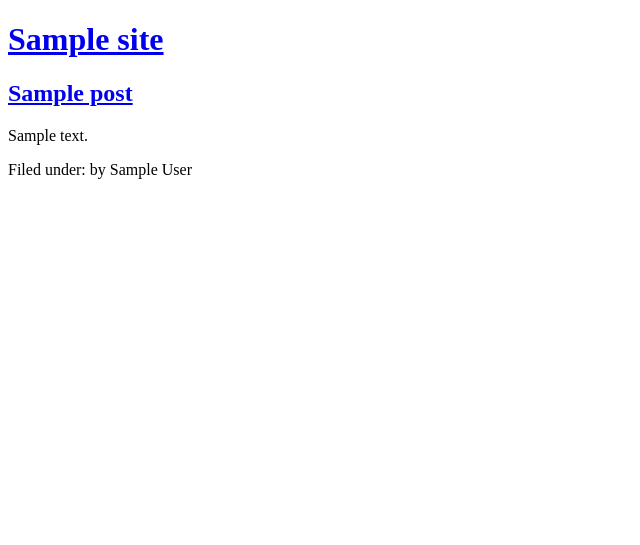
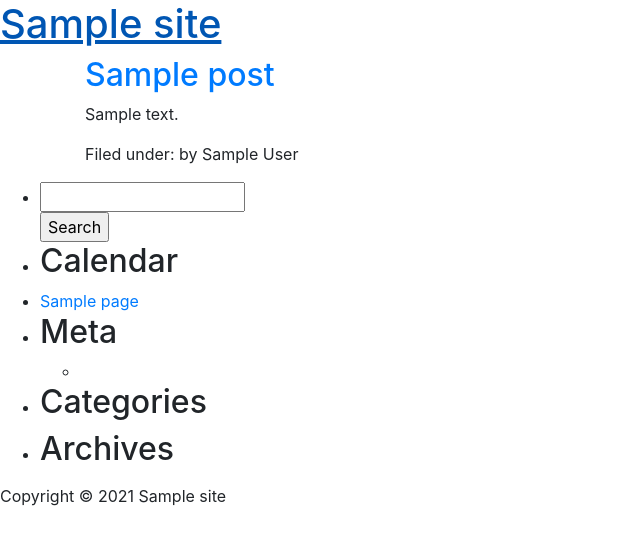
Before and after one commit to PIRANHACHAN/tutorial, a WordPress theme: template index.php in a window 1280 px wide. Shown: the top 545 px of the page, without its empty margins (0-640 px from the left). Run offline with PHP 8.4 and a stand-in for WordPress, Linux system fonts and the light colour scheme; the site name, menu and one post (Sample post) are stand-ins, and other content is empty.

Commit message:
侧边栏、底部完成，激活widget/menus功能

```diff
--- /dev/null
+++ b/functions.php
@@ -0,0 +1,26 @@
+ <?php
+/*   if (!isset($content_width))
+    $content_width = 800;
+  if (!function_exists('tutorial_setup')) :
+    function tutorial_setup()
+    {
+      load_theme_textdomain('tutorial', get_template_directory() . '/languages');
+
+      add_theme_support('automatic-feed-links');
+
+      add_theme_support('post-thumbnails');
+
+      register_nav_menus(array(
+        'primary'   => __('Primary Menu', 'tutorial'),
+        'secondary' => __('Secondary Menu', 'tutorial')
+      ));
+
+      add_theme_support('post-formats', array('aside', 'gallery', 'quote', 'image', 'video'));
+
+      register_sidebar();
+    }
+  endif;
+  add_action('after_setup_theme', 'tutorial_setup'); */
+  if ( function_exists('register_sidebar') )
+  register_sidebar();
+?>
--- a/index.php
+++ b/index.php
@@ -9,7 +9,7 @@
     />
     <meta name="generator" content="WordPress <?php bloginfo('version'); ?>" />
 
-    <title><?php bloginfo('name'); ?><?php wp_title(); ?></title>
+    <title><?php bloginfo('name'); ?> <?php wp_title(); ?></title>
 
     <link
       rel="stylesheet"
@@ -41,6 +41,8 @@
 
     <link rel="pingback" href="<?php bloginfo('pingback_url'); ?>" />
 
+    <link rel="stylesheet" href="https://cdn.jsdelivr.net/npm/bootstrap@4.5.3/dist/css/bootstrap.min.css" integrity="sha384-TX8t27EcRE3e/ihU7zmQxVncDAy5uIKz4rEkgIXeMed4M0jlfIDPvg6uqKI2xXr2" crossorigin="anonymous">
+
     <?php wp_get_archives('type=monthly&format=link'); ?>
 
     <?php //comments_popup_script(); // off by default
@@ -48,42 +50,120 @@
 
     <?php wp_head(); ?>
   </head>
+
   <body>
+    <!-- 页头 -->
     <div class="header">
       <h1>
-        <a href="<?php bloginfo('url') ?>"><?php bloginfo('name'); ?></a>
+        <!-- 站点链接，站点标题 -->
+        <a href="<?php bloginfo('url') ?>">
+          <?php bloginfo('name'); ?>
+        </a>
       </h1>
+      <!-- 站点描述 -->
       <?php bloginfo('description') ?>
     </div>
+    <!-- 主体 -->
     <div class="container">
-      <?php if(have_posts()): ?><?php while(have_posts()):the_post(); ?>
+      <!-- 循环开始 -->
+      <!-- 如果有文章，按给定格式，循环输出 -->
+      <?php if(have_posts()): ?>
+      <?php while(have_posts()):the_post(); ?>
+      <!-- 文章块 -->
       <div class="post" id="post-<?php the_ID(); ?>">
+        <!-- 文章标题，文章链接 -->
         <h2>
-          <a href="<?php the_permalink(); ?>" title="<?php the_title(); ?>"
-            ><?php the_title(); ?></a
-          >
+          <a href="<?php the_permalink(); ?>" title="<?php the_title(); ?>">
+            <?php the_title(); ?>
+          </a>
         </h2>
+        <!-- 文章内容 -->
         <div class="entry">
           <?php the_content(); ?>
+          <!-- 文章元数据 -->
           <p class="postmetadata">
+            <!-- 输出冒号 -->
             <?php _e('Filed under&#58;'); ?>
+            <!-- 分类 -->
             <?php the_category(', ') ?>
             <?php _e('by'); ?>
-            <?php  the_author(); ?><br />
+            <!-- 作者 -->
+            <?php the_author(); ?><br />
+            <!-- 评论 -->
             <?php comments_popup_link('No Comments &#187;', '1 Comment &#187;', '% Comments &#187;'); ?>
+            <!-- 编辑，登录可见 -->
             <?php edit_post_link('Edit', ' &#124; ', ''); ?>
           </p>
         </div>
       </div>
       <?php endwhile; ?>
+      <!-- 结束循环 -->
+      <!-- 分页导航 -->
       <div class="navagation">
+        <!-- 中间，上一页，下一页 -->
         <?php posts_nav_link('in between','Previous Page','after'); ?>
       </div>
       <?php else: ?>
+      <!-- 无文章时输出 -->
       <div class="post">
-        <h2><?php _e('Not Found!'); ?></h2>
+        <h2>
+          <?php _e('Not Found!'); ?>
+        </h2>
       </div>
       <?php endif; ?>
     </div>
+    <!-- 侧边栏 -->
+    <div class="sidebar">
+      <ul>
+        <?php if(function_exists('dynamic_sidebar')&&dynamic_sidebar()):else: ?>
+        <!-- 搜索框 -->
+        <li id="search">
+          <?php include(TEMPLATEPATH . '/searchform.php'); ?>
+        </li>
+        <!-- 日历 -->
+        <li id="calendar">
+          <h2>
+            <?php _e('Calendar'); ?>
+          </h2>
+          <?php get_calendar(); ?>
+        </li>
+        <!-- 获取页面 -->
+        <?php wp_list_pages('title_li=<h2>Pages</h2>&depth=38'); ?>
+        <!-- 注册登录 -->
+        <li>
+          <h2><?php _e('Meta'); ?></h2>
+          <ul>
+            <?php wp_register(); ?>
+            <li><?php wp_loginout(); ?></li>
+            <?php wp_meta(); ?>
+          </ul>
+        </li>
+        <!-- 获取分类 -->
+        <li>
+          <h2>
+            <?php _e('Categories'); ?>
+          </h2>
+          <ul>
+            <?php wp_list_cats('sort_column=name$optioncount=1$hierarchical=0'); ?>
+          </ul>
+        </li>
+        <!-- 归档 -->
+        <li>
+          <h2>
+            <?php _e('Archives'); ?>
+          </h2>
+          <ul>
+            <?php wp_get_archives('type=monthly') ?>
+          </ul>
+        </li>
+        <!-- 友情链接 -->
+        <?php wp_list_bookmarks(); ?>
+        <?php endif; ?>
+      </ul>
+    </div>
+    <!-- 底部 -->
+    <div class="footer">
+      Copyright © 2021 <?php bloginfo('name'); ?>
+    </div>
   </body>
 </html>
--- /dev/null
+++ b/searchform.php
@@ -0,0 +1,12 @@
+<form method="get" id="searchform" action="<?php home_url(); ?>">
+  <div>
+    <input
+      type="text"
+      value="<?php echo wp_specialchars($s, 1); ?>"
+      name="s"
+      id="s"
+      size="15"
+    /><br />
+    <input type="submit" id="searchsubmit" value="Search" />
+  </div>
+</form>
```
